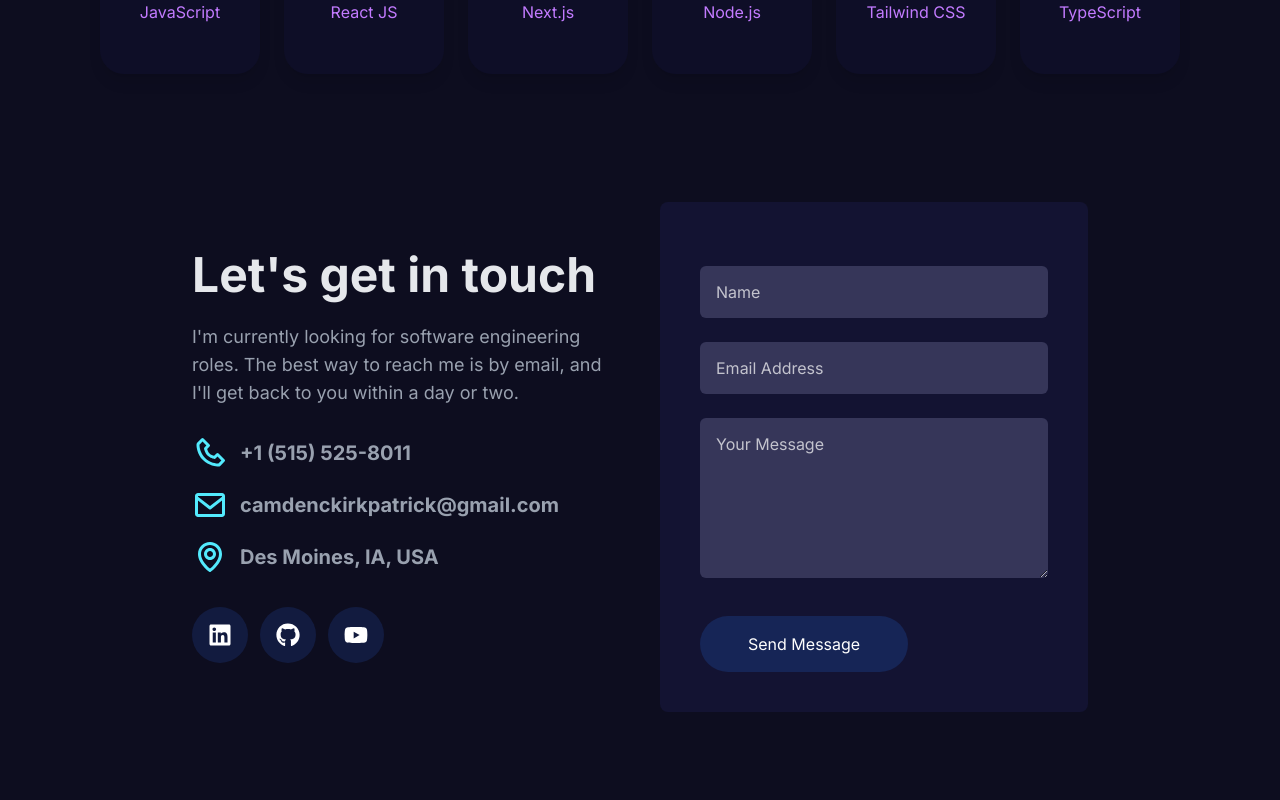
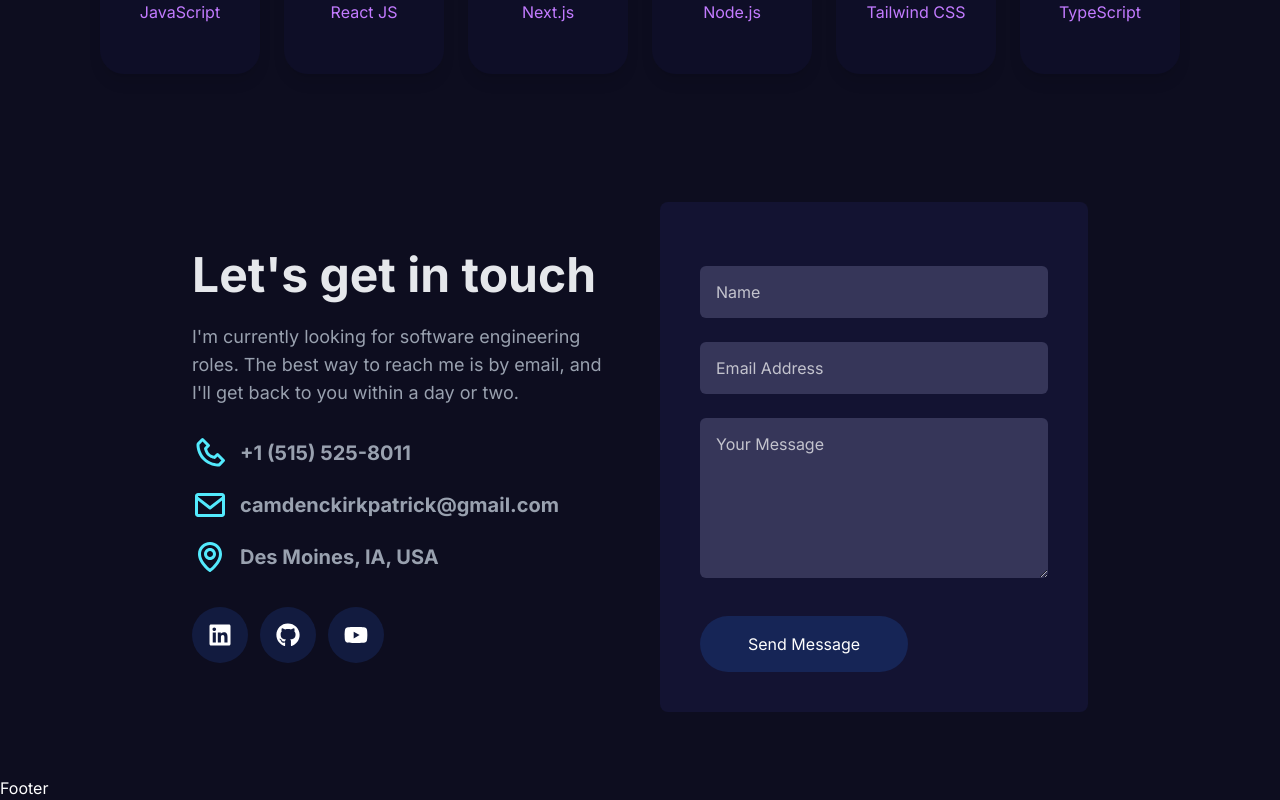
Before and after one commit to Camden-Kirkpatrick/portfolio_website, a Next.js app: page / in a window 1280 px wide. Shown: the part 2327-3127 px from the top of the page. Before the commit the page ends 3103 px from the top, so only its background shows below. Built offline with nearby package versions, Linux system fonts and the light colour scheme.

Commit message:
created Footer.tsx

```diff
--- /dev/null
+++ b/components/Home/Footer/Footer.tsx
@@ -0,0 +1,9 @@
+import React from 'react'
+
+const Footer = () => {
+  return (
+    <div>Footer</div>
+  )
+}
+
+export default Footer
--- a/components/Home/Home.tsx
+++ b/components/Home/Home.tsx
@@ -4,6 +4,7 @@
 import Projects from './Projects/Projects';
 import Skills from './Skills/Skills';
 import Contact from './Contact/Contact';
+import Footer from './Footer/Footer';
 
 const Home = () => {
   return (
@@ -13,6 +14,7 @@
       <Projects />
       <Skills />
       <Contact />
+      <Footer />
     </div>
   )
 }
```
